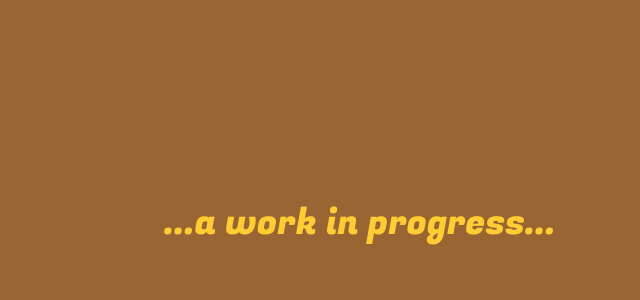
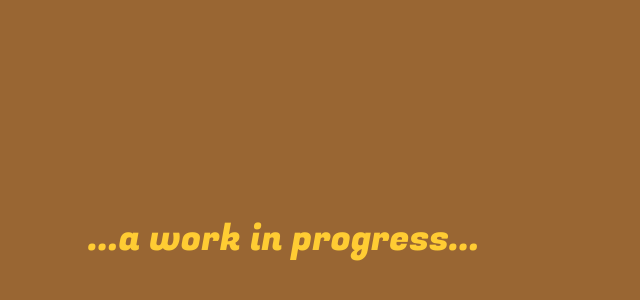
Before and after one commit to jburfield/jburfield.github.com, a plain HTML site: page index.html in a window 1280 px wide. Shown: the part 154-454 px from the top of the page, without its empty margins (376-1016 px from the left). Drawn offline with Linux system fonts and the light colour scheme.

Commit message:
style change

```diff
--- a/index.html
+++ b/index.html
@@ -10,8 +10,8 @@
   position: fixed;
   top: 50%;
   left: 50%;
-  margin-top: -50px;
-  margin-left: -100px;
+  margin-top: -34px;
+  margin-left: -176px;
 
   font-size: 36px;
   font-family: 'Fugaz One', cursive;
```
